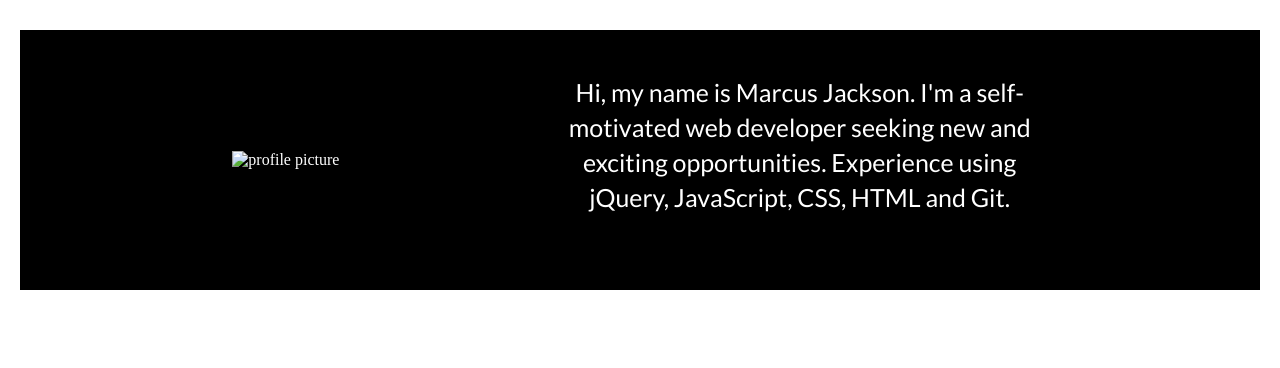
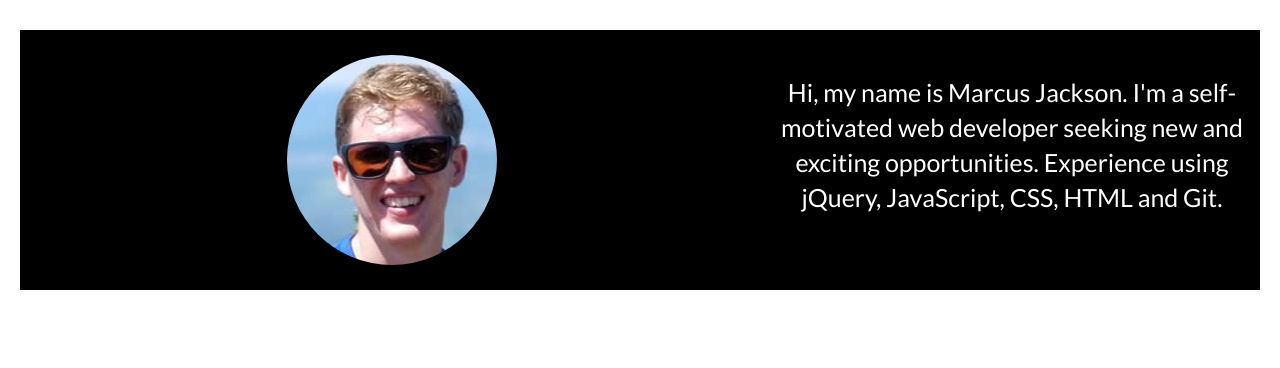
Before and after one commit to jax2220/Portfolio-1, a plain HTML site: page index.html in a window 1280 px wide. Shown: the top 368 px of the page. Drawn offline with nearby package versions, Linux system fonts and the light colour scheme.

Commit message:
added profile picture

```diff
--- a/index.html
+++ b/index.html
@@ -9,7 +9,7 @@
 </head>
 <body>
     <header class="banner">
-        <img src="" alt="profile picture">
+        <div class="profile-img"></div>
         <p class="head-line">Hi, my name is Marcus Jackson. I'm a self-motivated web developer seeking new and exciting opportunities. Experience using jQuery, JavaScript, CSS, HTML and Git.</p>
     </header>
     <main class="main">
--- a/main.css
+++ b/main.css
@@ -13,6 +13,14 @@ body{
     text-align: center;
     margin: 30px 20px;
 
+}
+.profile-img{
+    background-image: url(./img/me.jpg);
+    border-radius: 50%;
+    width: 210px;
+    height: 210px;
+    background-position: 56% 34%;
+    margin: auto;
 }
 
 .head-line{
@@ -98,5 +106,8 @@ footer{
         width: 100px;
         height: 100px;
     }
+    .profile-img{
+        margin-left: auto;
+    }
 
 }
```
Also changed, not shown: img/me.jpg (added).
